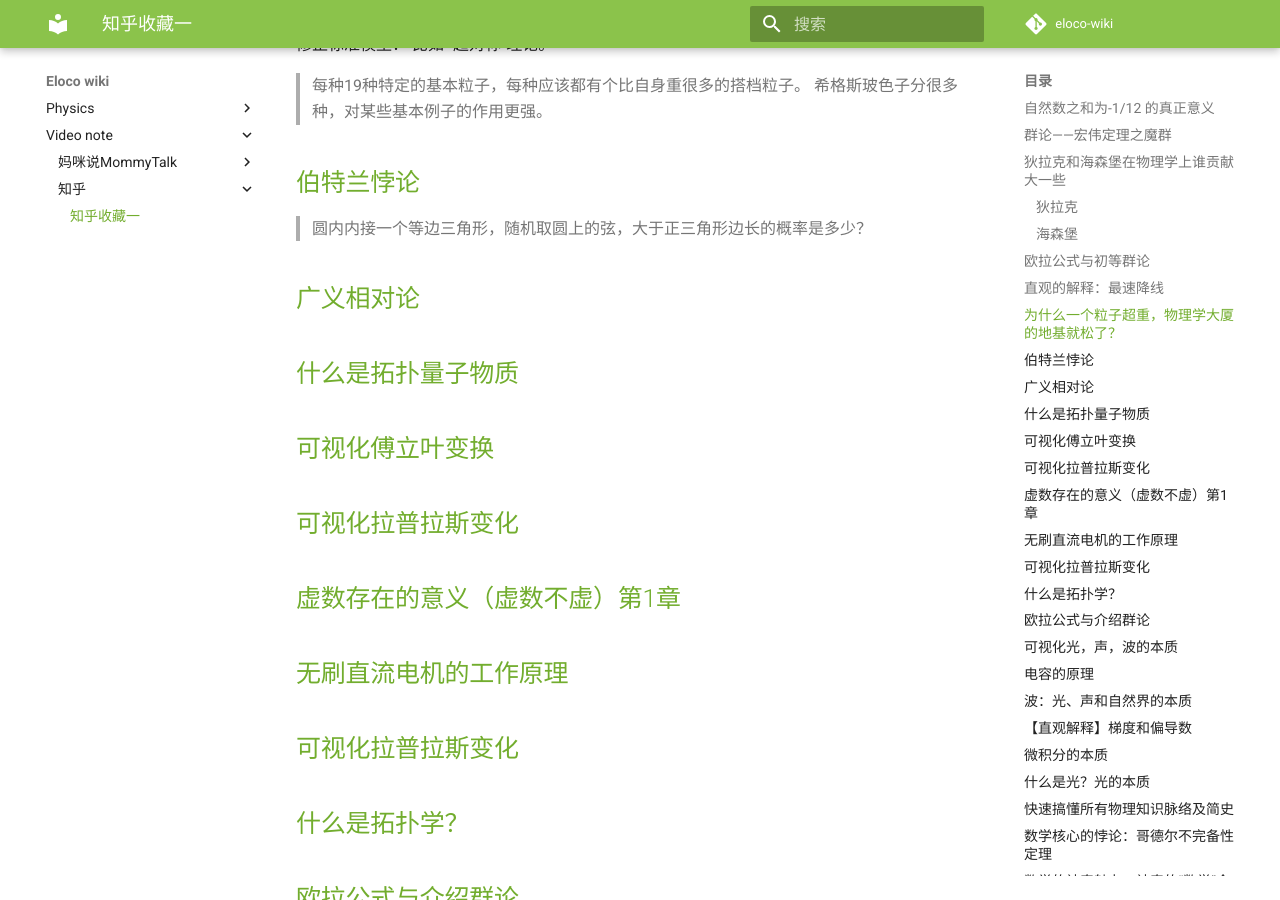
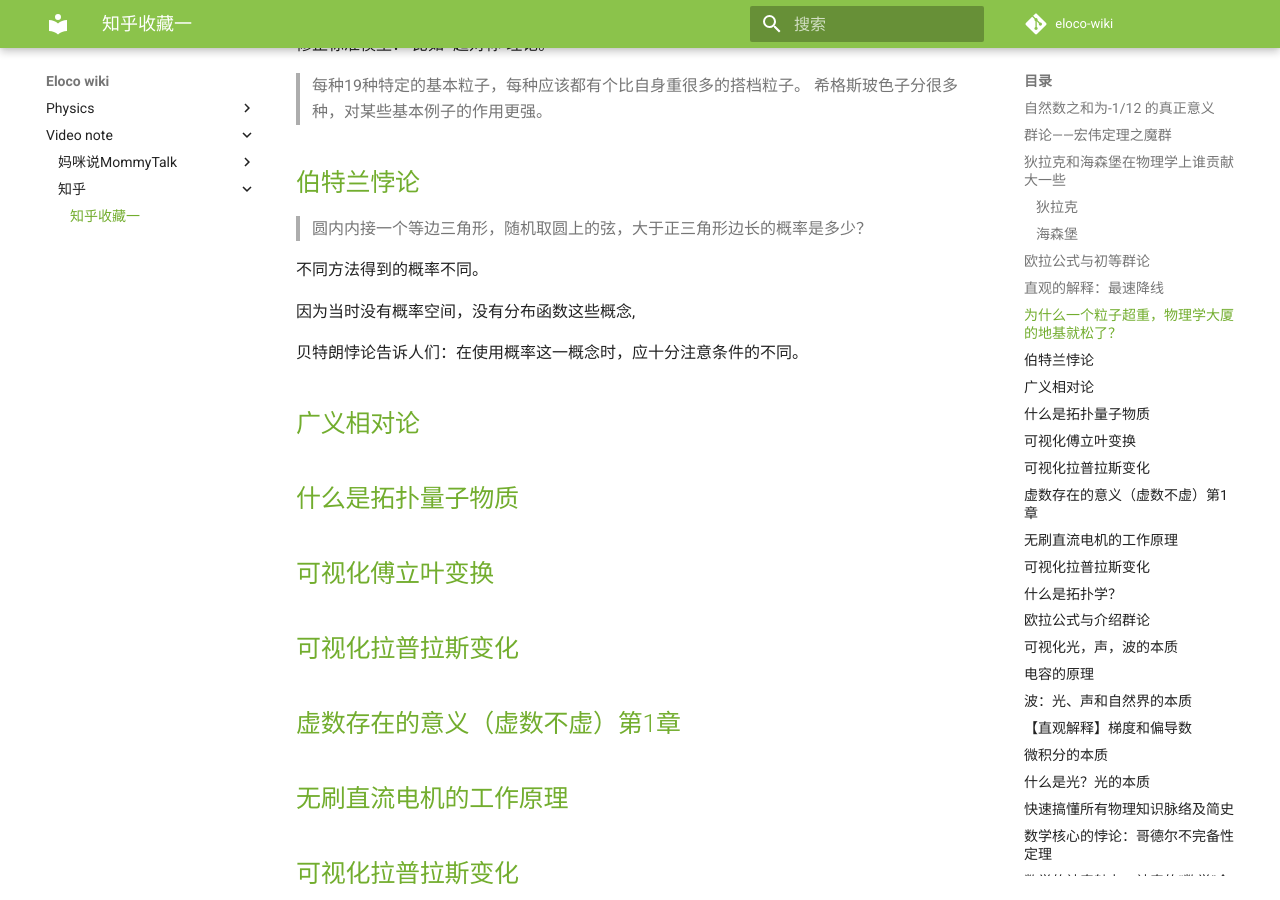
Before and after one commit to Eloco/eloco-wiki, an MkDocs documentation site: the page built from docs/video note/知乎/知乎收藏一.md, in a window 1280 px wide and 900 px high, scrolled down 2653 px. Built offline with MkDocs 1.6.1 and Material for MkDocs 9.7.7, drawn with Linux system fonts in a browser that asks for light colours; comment, search, counter and statistics services are not loaded.

Commit message:
vault backup: 2022-07-28 13:37:56

```diff
--- a/docs/video note/知乎/知乎收藏一.md
+++ b/docs/video note/知乎/知乎收藏一.md
@@ -113,6 +113,13 @@ W玻色子传递弱力的粒子。
 
 >圆内内接一个等边三角形，随机取圆上的弦，大于正三角形边长的概率是多少？
 
+不同方法得到的概率不同。
+
+因为当时没有概率空间，没有分布函数这些概念,
+
+贝特朗悖论告诉人们：在使用概率这一概念时，应十分注意条件的不同。
+
+
 
 ## [广义相对论](https://www.zhihu.com/zvideo/1405899432232148992?playTime=0.0)
 
```
